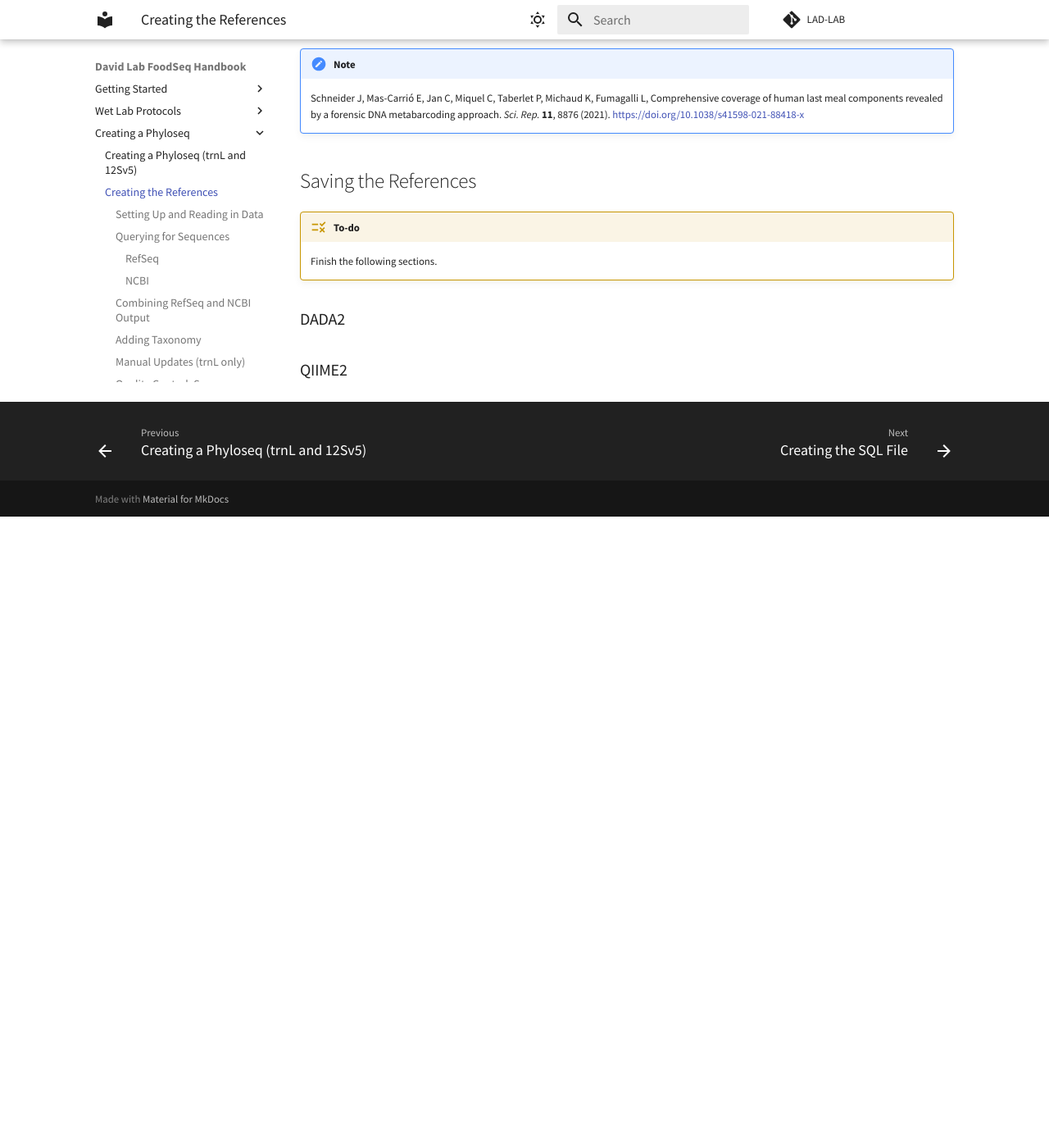
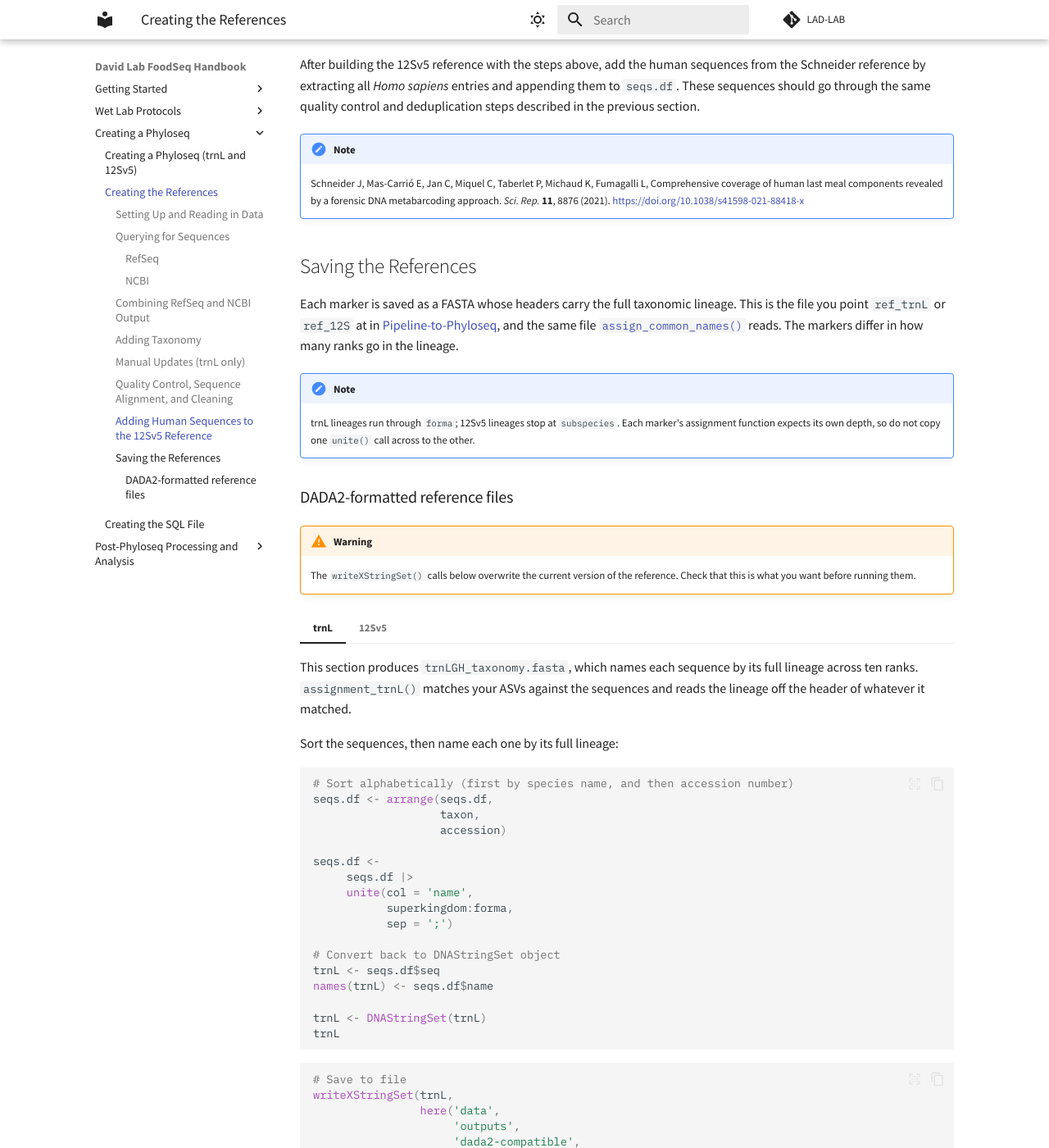
Before and after one commit to LAD-LAB/lad-lab.github.io, an MkDocs documentation site: the page built from docs/references.md, in a window 1280 px wide and 1400 px high, scrolled down 12259 px. Shown: the whole window at 82% size. Built offline with MkDocs 1.6.1 and Material for MkDocs 9.7.7, drawn with Linux system fonts in a browser that asks for light colours; before the commit the page ends 12889 px from its top, so only the background shows below that; some of the changed text lies outside the part shown.

Commit message:
Write the reference saving section and fix the dedup rank set
Saving the References was two empty headings under a "Finish the following
sections" to-do. It now covers both markers in tabs. The main path writes the
lineage-named file each marker's assignment function actually reads,
trnLGH_taxonomy.fasta and 12Sv5_taxonomy.fasta, and the accession-named trnL
copy sits in a collapsed legacy note. QIIME2 is left out, since we never used
those outputs for anything.

The trnL code is verbatim from Brianna's trnL-reference.Rmd. The 12Sv5 code is
reconstructed from it, since no script we have writes that reference from
seqs.df. BINF-211 tracks checking it against the Rmd Ashish actually ran.

The deduplication group_by was shared between markers but listed ranks only
through subspecies, so varietas and forma were dropped for trnL before the save
step needs them. Split it into tabs, with trnL matching Brianna's script and
12Sv5 left as it was.

Also drop a stray closing paren from the query_ncbi_accession.R source() line
in the setup block, which errored if copied.

Co-Authored-By: Claude Opus 5 (1M context) <noreply@anthropic.com>
Claude-Session: https://claude.ai/code/session_01CzHEEsbNefvv8xbpCgRwT5

````diff
--- a/docs/references.md
+++ b/docs/references.md
@@ -19,7 +19,7 @@ library(tidyverse)
 
 source('/path/to/code/functions/find_primer_pair.R')
 source('/path/to/code/functions/query_ncbi.R')
-source('/path/to/code/functions/query_ncbi_accession.R'))
+source('/path/to/code/functions/query_ncbi_accession.R')
 ```
 
 ``` r
@@ -853,26 +853,51 @@ The number of sequences we expect after filtering is given by:
 dim(seqs.df)[1] - sum(dups$n)
 ```
 
-This now groups identical entries, choosing the first accession number which is from RefSeq if possible, effectively removing duplicates:
+This now groups identical entries, choosing the first accession number which is from RefSeq if possible, effectively removing duplicates. trnL carries the subspecific ranks `varietas` and `forma` through this step; 12Sv5 stops at `subspecies`.
 
-```{r}
-seqs.df <-
-     seqs.df |>
-     group_by(superkingdom,
-              phylum,
-              class,
-              order,
-              family,
-              genus,
-              species,
-              subspecies,
-              taxon,
-              seq) |>
-     arrange(desc(source), accession) |> # Puts RefSeq accessions first
-     summarize(accession = first(accession)) # Choose the first accession number
+=== "trnL"
 
-dim(seqs.df)
-```
+    ``` r
+    seqs.df <-
+         seqs.df |>
+         group_by(superkingdom,
+                  phylum,
+                  class,
+                  order,
+                  family,
+                  genus,
+                  species,
+                  subspecies,
+                  varietas,
+                  forma,
+                  taxon,
+                  seq) |>
+         arrange(desc(source), accession) |> # Puts RefSeq accessions first
+         summarize(accession = first(accession)) # Choose the first accession number
+
+    dim(seqs.df)
+    ```
+
+=== "12Sv5"
+
+    ``` r
+    seqs.df <-
+         seqs.df |>
+         group_by(superkingdom,
+                  phylum,
+                  class,
+                  order,
+                  family,
+                  genus,
+                  species,
+                  subspecies,
+                  taxon,
+                  seq) |>
+         arrange(desc(source), accession) |> # Puts RefSeq accessions first
+         summarize(accession = first(accession)) # Choose the first accession number
+
+    dim(seqs.df)
+    ```
 
 ## Adding Human Sequences to the 12Sv5 Reference
 
@@ -886,10 +911,105 @@ After building the 12Sv5 reference with the steps above, add the human sequences
 
 ## Saving the References
 
-!!! to-do
+Each marker is saved as a FASTA whose headers carry the full taxonomic lineage. This is the file you point `ref_trnL` or `ref_12S` at in [Pipeline-to-Phyloseq](pipeline.md#creating-the-taxonomy-table), and the same file [`assign_common_names()`](commonnames.md) reads. The markers differ in how many ranks go in the lineage.
 
-    Finish the following sections.
+!!! note
 
-### DADA2
+    trnL lineages run through `forma`; 12Sv5 lineages stop at `subspecies`. Each marker's assignment function expects its own depth, so do not copy one `unite()` call across to the other.
 
-### QIIME2
+### DADA2-formatted reference files
+
+!!! warning
+
+    The `writeXStringSet()` calls below overwrite the current version of the reference. Check that this is what you want before running them.
+
+=== "trnL"
+
+    This section produces `trnLGH_taxonomy.fasta`, which names each sequence by its full lineage across ten ranks. `assignment_trnL()` matches your ASVs against the sequences and reads the lineage off the header of whatever it matched.
+
+    Sort the sequences, then name each one by its full lineage:
+
+    ``` r
+    # Sort alphabetically (first by species name, and then accession number)
+    seqs.df <- arrange(seqs.df,
+                       taxon,
+                       accession)
+
+    seqs.df <-
+         seqs.df |>
+         unite(col = 'name',
+               superkingdom:forma,
+               sep = ';')
+
+    # Convert back to DNAStringSet object
+    trnL <- seqs.df$seq
+    names(trnL) <- seqs.df$name
+
+    trnL <- DNAStringSet(trnL)
+    trnL
+    ```
+
+    ``` r
+    # Save to file
+    writeXStringSet(trnL,
+                    here('data',
+                         'outputs',
+                         'dada2-compatible',
+                         'trnL',
+                         'trnLGH_taxonomy.fasta'))
+    ```
+
+    ??? note "Legacy: `trnLGH.fasta`"
+
+        An accession-named copy of the same sequences can also be created using the code below, for the older `assignSpecies()` workflow. Under that workflow the header was an accession, so a match told you which record hit but not its taxonomy, and a separate SQL lookup turned that accession into a lineage.
+
+        ``` r
+        names(trnL) <- paste(seqs.df$accession, seqs.df$taxon)
+
+        writeXStringSet(trnL,
+                        here('data',
+                             'outputs',
+                             'dada2-compatible',
+                             'trnL',
+                             'trnLGH.fasta'))
+        ```
+
+=== "12Sv5"
+
+    This section produces `12Sv5_taxonomy.fasta`, which names each sequence by its full lineage across eight ranks.
+
+    Sort the sequences, then name each one by its full lineage:
+
+    ``` r
+    # Sort alphabetically (first by species name, and then accession number)
+    seqs.df <- arrange(seqs.df,
+                       taxon,
+                       accession)
+
+    seqs.df <-
+         seqs.df |>
+         unite(col = 'name',
+               superkingdom:subspecies,
+               sep = ';')
+
+    # Convert back to DNAStringSet object
+    ref <- seqs.df$seq
+    names(ref) <- seqs.df$name
+
+    ref <- DNAStringSet(ref)
+    ref
+    ```
+
+    ``` r
+    # Save to file
+    writeXStringSet(ref,
+                    here('data',
+                         'outputs',
+                         'dada2-compatible',
+                         '12Sv5',
+                         '12Sv5_taxonomy.fasta'))
+    ```
+
+    ??? note "Legacy: `assignTaxonomy()`"
+
+        12Sv5 was assigned with `dada2::assignTaxonomy()` before `assignment_12S()`, and both read taxonomy from the FASTA headers.
````
